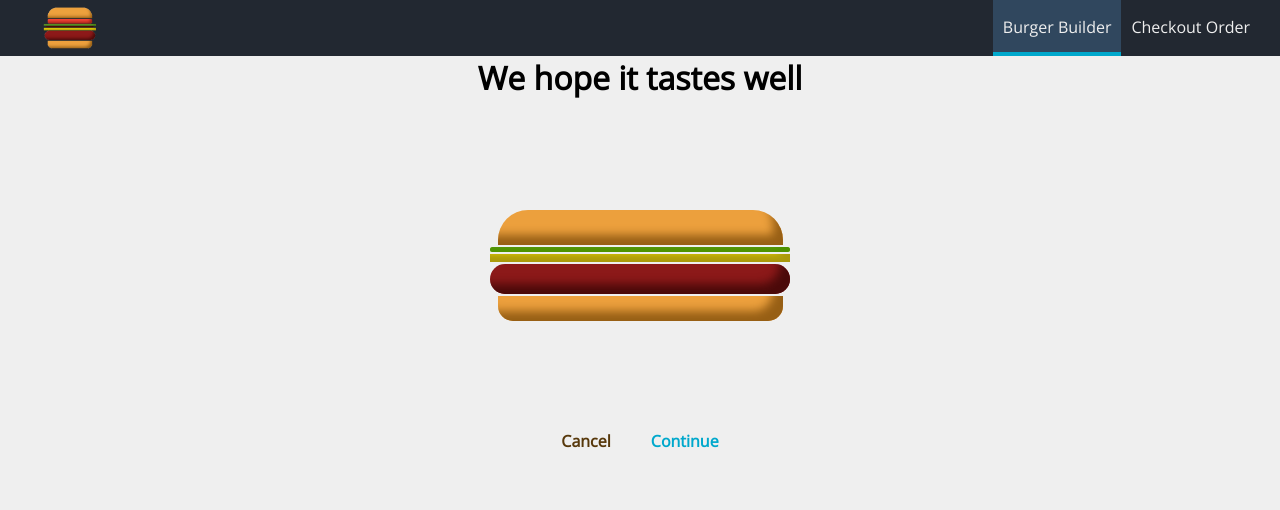
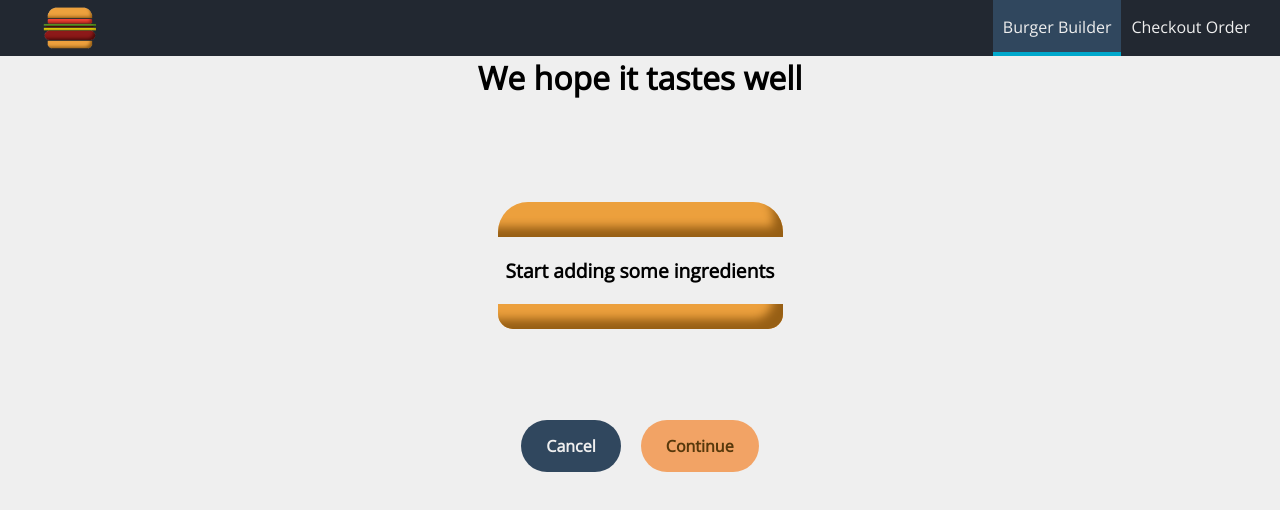
Before and after one commit to rodsilver83/reactOne, a React (Create React App) app in the folder burger-builder/: page /checkout in a window 1280 px wide. Shown: the top 510 px of the page. Built offline with nearby package versions, Linux system fonts and the light colour scheme.

Commit message:
route page to order

```diff
--- a/burger-builder/src/Components/Burger/BuildControls/BuildControls.js
+++ b/burger-builder/src/Components/Burger/BuildControls/BuildControls.js
@@ -1,6 +1,7 @@
 import React from 'react';
 import css from './BuildControls.module.css';
 import BuildControl from './BuildControl/BuildControl';
+import Button from '../../UI/Button/Button';
 
 const controls = [
   { label: 'Lettuce', type: 'lettuce' },
@@ -24,12 +25,13 @@ const buildControls = (props) => (
         disabled={props.disabledInfo[control.type]}
       />
     ))}
-    <button
-      onClick={props.ordered}
+    <Button
+      buttonType="Success"
+      clicked={props.ordered}
       disabled={!props.purchasable}
       className={css.OrderButton}>
-      Order now {!props.pruchasable}
-    </button>
+      Order now
+    </Button>
   </div>
 );
 
--- a/burger-builder/src/Components/Order/CheckoutSummary/CheckoutSummary.js
+++ b/burger-builder/src/Components/Order/CheckoutSummary/CheckoutSummary.js
@@ -10,8 +10,10 @@ const checkoutSummary = (props) => {
       <div style={{ width: '100%', margin: 'auto' }}>
         <Burger ingredients={props.ingredients}></Burger>
       </div>
-      <Button buttonType="Danger">Cancel</Button>
-      <Button buttonType="Success">Continue</Button>
+      <Button buttonType="Danger"
+        clicked={props.checkoutCancelled}>Cancel</Button>
+      <Button buttonType="Success"
+        clicked={props.checkoutContinued}>Continue</Button>
     </div>
   )
 }
--- a/burger-builder/src/Components/UI/Button/Button.js
+++ b/burger-builder/src/Components/UI/Button/Button.js
@@ -4,7 +4,8 @@ import css from './Button.module.css';
 const button = (props) => (
   <button
     onClick={props.clicked}
-    className={[css.Button, css[props.buttonType]].join(' ')}>
+    className={[css.Button, css[props.buttonType]].join(' ')}
+    disabled={props.disabled}>
     {props.children}
   </button>
 )
--- a/burger-builder/src/Components/UI/Button/Button.module.css
+++ b/burger-builder/src/Components/UI/Button/Button.module.css
@@ -10,15 +10,29 @@
   font-weight: bold;
 }
 
+.Button:hover {
+  filter: brightness(1.2);
+}
+
+.Button:disabled {
+  filter: saturate(0.5);
+}
+
 /* .Button:first-of-type {
   margin-left: 0;
   padding-left: 0;
 } */
 
 .Success {
-  color: var(--light-color);
+  border-radius: 30px;
+  padding: 15px 25px;
+  background-color: var(--primary-color);
+  color: var(--dark-text-color);
 }
 
 .Danger {
-  color: var(--dark-text-color);
+  border-radius: 30px;
+  padding: 15px 25px;
+  background-color: var(--secondary-color);
+  color: var(--text-color);
 }
--- a/burger-builder/src/Containers/BurgerBuilder/BurgerBuilder.js
+++ b/burger-builder/src/Containers/BurgerBuilder/BurgerBuilder.js
@@ -17,12 +17,14 @@ const INGREDIENT_PRICES = {
   meat: 2.5,
 }
 
+const BASE_PRICE = 4;
+
 class BurgerBuilder extends Component {
   constructor(props) {
     super(props);
     this.state = {
       ingredients: null,
-      totalPrice: 4,
+      totalPrice: BASE_PRICE,
       purchasable: false,
       purchasing: false,
       loading: false,
@@ -33,10 +35,12 @@ class BurgerBuilder extends Component {
   componentDidMount = () => {
     axios.get('https://reactburgerbuilder-31ed5.firebaseio.com/ingredients.json')
       .then((res) => {
-        const purchasable = Object.keys(res.data).reduce((prev, item) => {
-          return prev + res.data[item];
-        }, 0) > 0;
-        this.setState({ ingredients: res.data, purchasable: purchasable })
+        const totalPrice = Object.keys(res.data).reduce((prev, item) => {
+          return prev + (res.data[item] * INGREDIENT_PRICES[item]);
+        }, BASE_PRICE);
+        const purchasable = totalPrice > BASE_PRICE;
+
+        this.setState({ ingredients: res.data, purchasable: purchasable, totalPrice: totalPrice })
       })
       .catch((err) => {
         this.setState({ error: err });
@@ -91,29 +95,37 @@ class BurgerBuilder extends Component {
   }
 
   continuePurchaseHandler = () => {
-    this.setState({ loading: true });
-    const order = {
-      ingredients: this.state.ingredients,
-      price: this.state.totalPrice.toFixed(2),
-      cutomer: {
-        name: 'Lalo Landa',
-        address: {
-          street: 'Test Street',
-          zipCode: '00001',
-          country: 'London'
-        },
-        email: '123@test.com',
-        deliveryMethod: 'Fastest'
-      }
+    // this.setState({ loading: true });
+    // const order = {
+    //   ingredients: this.state.ingredients,
+    //   price: this.state.totalPrice.toFixed(2),
+    //   cutomer: {
+    //     name: 'Lalo Landa',
+    //     address: {
+    //       street: 'Test Street',
+    //       zipCode: '00001',
+    //       country: 'London'
+    //     },
+    //     email: '123@test.com',
+    //     deliveryMethod: 'Fastest'
+    //   }
+    // }
+    // axios.post('/order.json', order)
+    //   .then(response => {
+    //     this.setState({ loading: false, purchasing: false });
+    //   })
+    //   .catch(error => {
+    //     this.setState({ loading: false, purchasing: false });
+    //   });
+    const params = [];
+    for (let i in this.state.ingredients) {
+      params.push(encodeURIComponent(i) + '=' + encodeURIComponent(this.state.ingredients[i]));
     }
-    axios.post('/order.json', order)
-      .then(response => {
-        this.setState({ loading: false, purchasing: false });
-      })
-      .catch(error => {
-        this.setState({ loading: false, purchasing: false });
-      });
-    this.props.history.push('/checkout');
+    const queryString = params.join('&');
+    this.props.history.push({
+      pathname: '/checkout',
+      search: '?' + queryString
+    });
   }
 
   render() {
--- a/burger-builder/src/Containers/Checkout/Checkout.js
+++ b/burger-builder/src/Containers/Checkout/Checkout.js
@@ -1,5 +1,7 @@
 import React, { Component } from "react";
 import CheckoutSummary from '../../Components/Order/CheckoutSummary/CheckoutSummary';
+import { Route } from 'react-router-dom';
+import ContactData from "./ContactData/ContactData";
 
 class Checkout extends Component {
   constructor(props) {
@@ -13,9 +15,31 @@ class Checkout extends Component {
     }
   }
 
+  componentDidMount = () => {
+    const query = new URLSearchParams(this.props.location.search);
+    const ingredients = {};
+    for (let param of query.entries()) {
+      ingredients[param[0]] = param[1];
+    }
+    this.setState({ ingredients: ingredients });
+  }
+
+  checkoutContinuedHandler = () => {
+    this.props.history.replace('/checkout/contact-data');
+  }
+
+  checkoutCancelledHandler = () => {
+    this.props.history.goBack();
+  }
+
   render() {
     return (<div>
-      <CheckoutSummary ingredients={this.state.ingredients}></CheckoutSummary>
+      <CheckoutSummary ingredients={this.state.ingredients}
+        checkoutCancelled={this.checkoutCancelledHandler}
+        checkoutContinued={this.checkoutContinuedHandler}>
+      </CheckoutSummary>
+      <Route path={this.props.match.path + '/contact-data'}
+        render={() => <ContactData ingredients={this.state.ingredients}></ContactData>}></Route>
     </div>)
   }
 }
--- /dev/null
+++ b/burger-builder/src/Containers/Checkout/ContactData/ContactData.js
@@ -0,0 +1,36 @@
+import React, { Component } from "react";
+import Button from '../../../Components/UI/Button/Button';
+import css from './ContactData.module.css';
+
+class ContactData extends Component {
+  state = {
+    name: '',
+    email: '',
+    address: {
+      street: '',
+      zipCode: ''
+    }
+  }
+
+  orderHandler = (event) => {
+    event.preventDefault();
+    console.log('CD: ', this.props);
+  }
+
+  render() {
+    return (
+      <div className={css.ContactData}>
+        <h4>Entry your Contact Data</h4>
+        <form>
+          <input placeholder="Name" type="text" />
+          <input placeholder="Email" type="email" />
+          <input placeholder="Street" type="text" />
+          <input placeholder="ZipCode" type="text" />
+          <Button buttonType="Success" clicked={(event) => this.orderHandler(event)}>Order</Button>
+        </form>
+      </div>
+    );
+  }
+}
+
+export default ContactData;
--- /dev/null
+++ b/burger-builder/src/Containers/Checkout/ContactData/ContactData.module.css
@@ -0,0 +1,14 @@
+.ContactData {
+  text-align: center;
+  background-color: var(--secondary-color);
+  padding: 10px;
+}
+
+.ContactData h4 {
+  color: var(--text-color);
+}
+
+.ContactData input {
+  display: block;
+  margin: 10px auto;
+}
```
